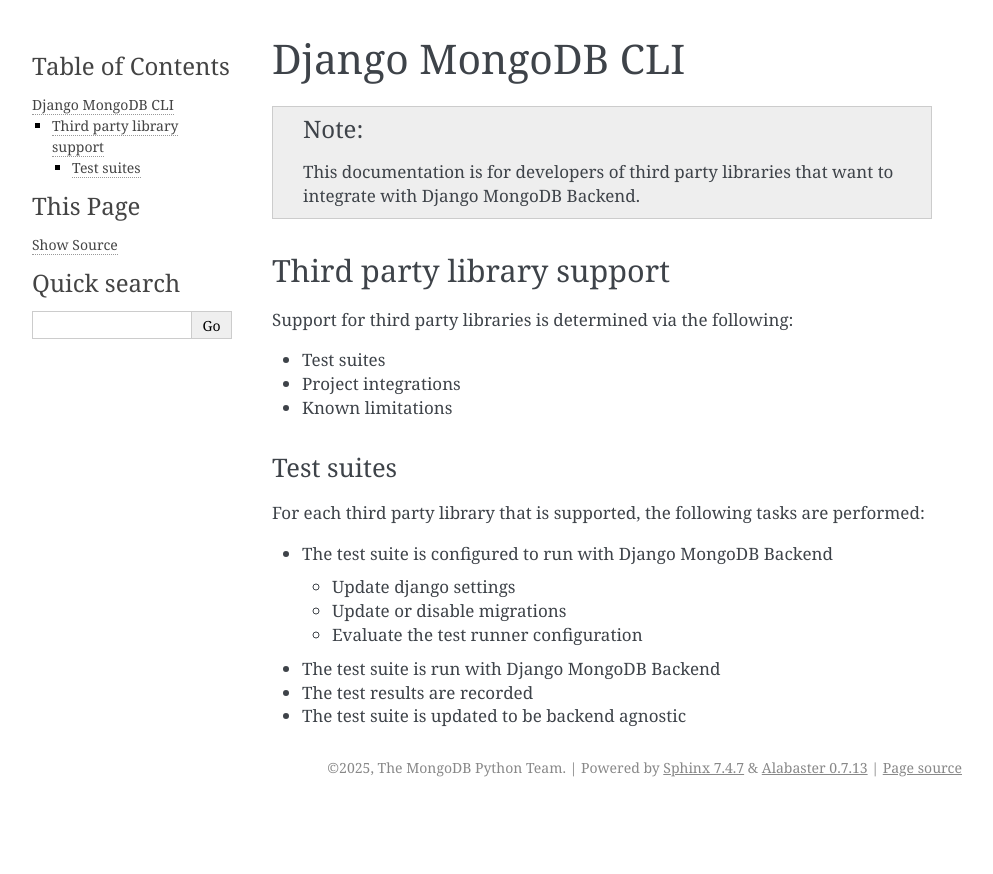
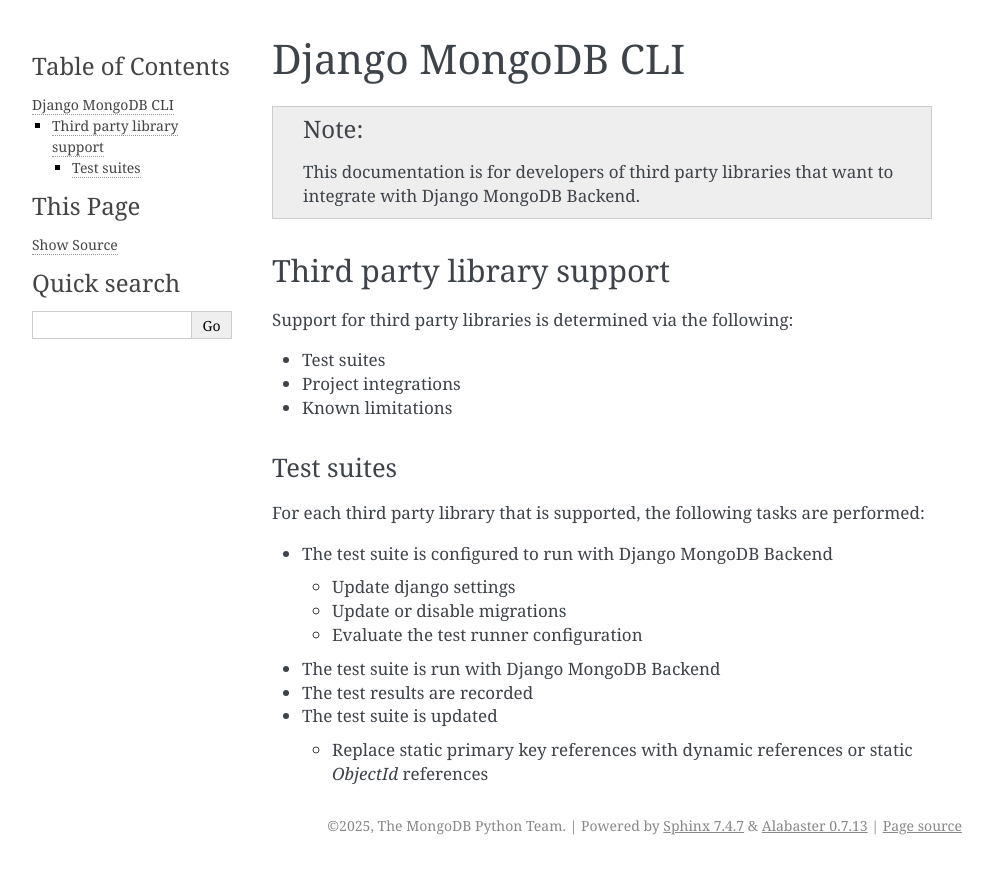
Before and after one commit to aclark4life/django-mongodb-cli, a Sphinx documentation site: the page built from docs/index.rst, in a window 1280 px wide. Shown: the top 874 px of the page, without its empty margins (148-1141 px from the left). Built offline with Sphinx 7.4.7, drawn with Linux system fonts in a browser that asks for light colours.

Commit message:
Update docs

```diff
--- a/docs/index.rst
+++ b/docs/index.rst
@@ -28,4 +28,6 @@
 
 - The test suite is run with Django MongoDB Backend
 - The test results are recorded
-- The test suite is updated to be backend agnostic
+- The test suite is updated
+
+  - Replace static primary key references with dynamic references or static `ObjectId` references
```
